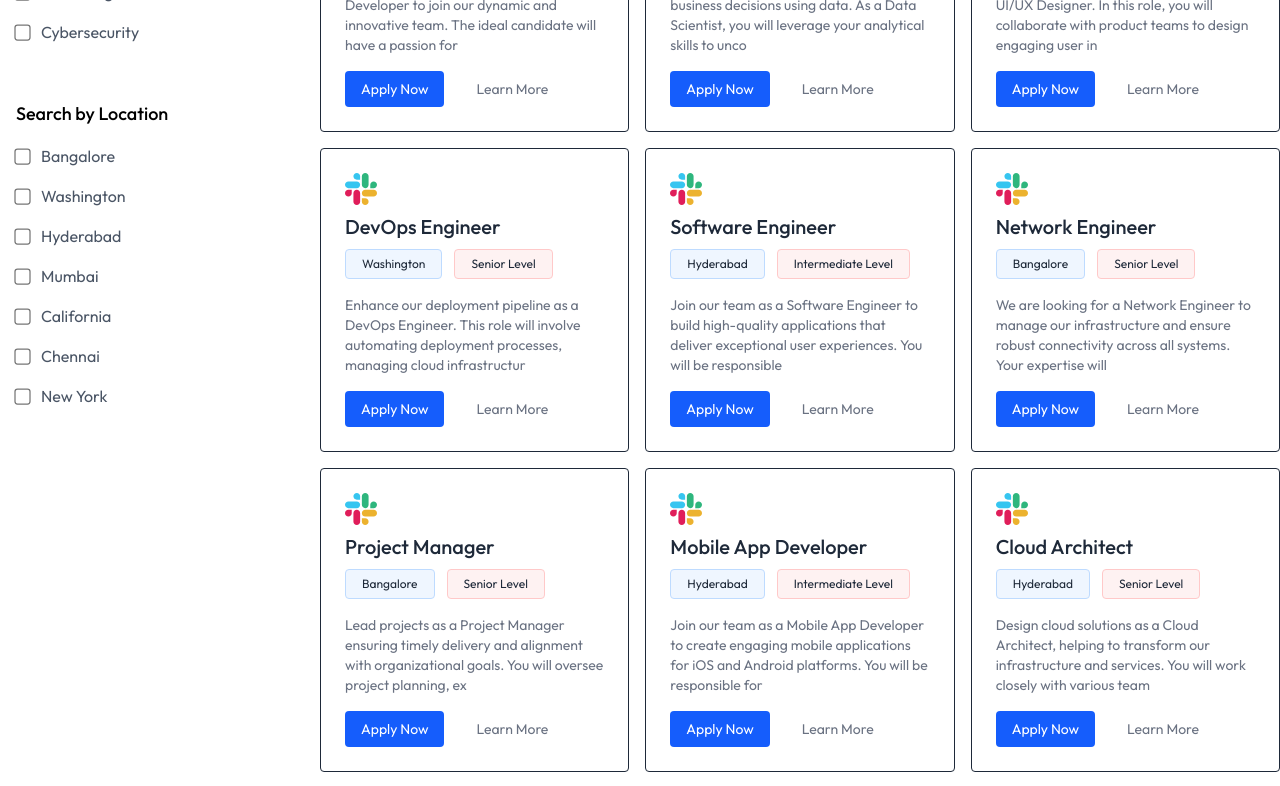
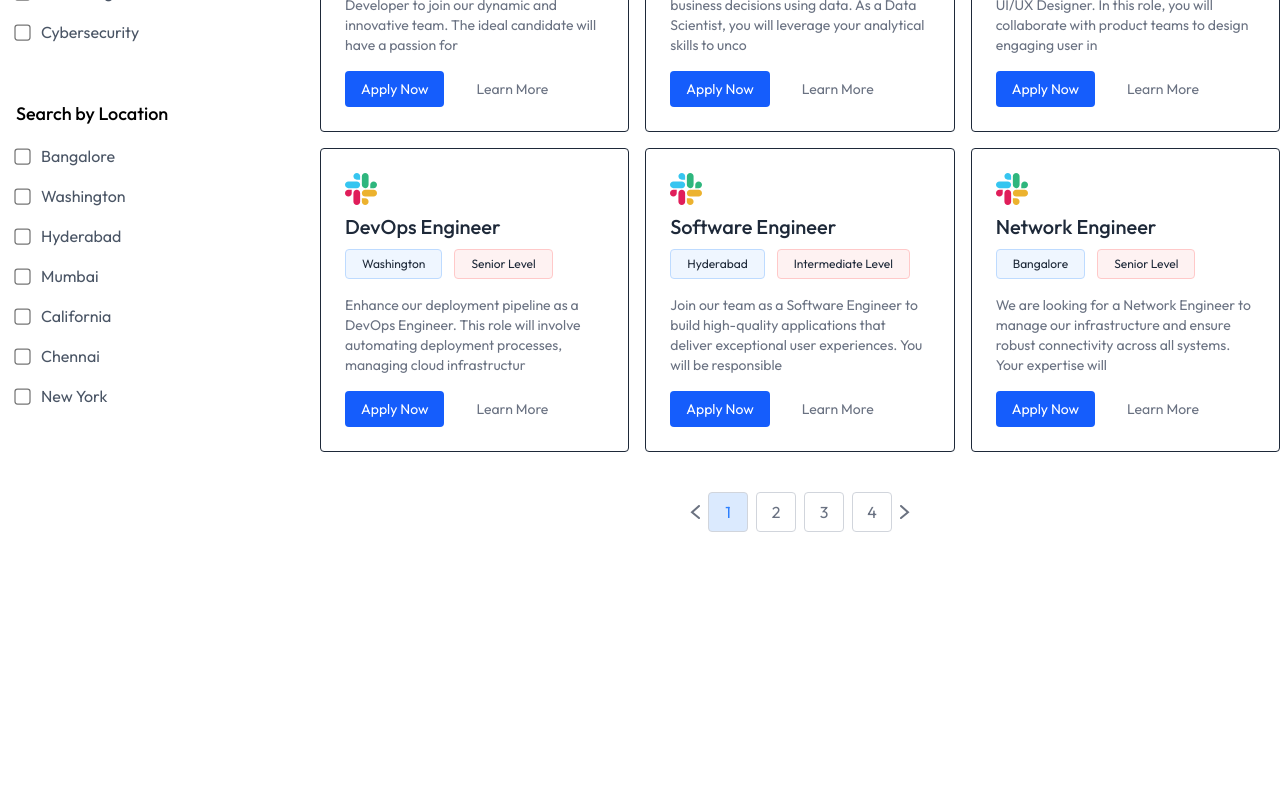
Before and after one commit to RISHABH-PAWAR/job-portal, a React (Vite) app in the folder client/: page / in a window 1280 px wide. Shown: the part 860-1646 px from the top of the page. After the commit the page ends 1424 px from the top, so only its background shows below. Built offline with nearby package versions, Linux system fonts and the light colour scheme; no server answers.

Commit message:
pagination

```diff
--- a/client/src/components/JobListing.jsx
+++ b/client/src/components/JobListing.jsx
@@ -8,6 +8,7 @@
   const{isSearched, searchFilter, setSearchFilter, jobs} = useContext(AppContext)
 
   const[showFilter, setShowFilter] = useState(true);
+  const[currentPage , setCurrentPage] = useState(1);
 
 
 
@@ -87,11 +88,35 @@
           <h3 className='font-medium text-3xl py-2' id="job-list">Latest Jobs</h3>
           <p className='mb-8' >Get your desired job from top companies </p>
           <div className='grid gird-cols-1 sm:grid-col-2 xl:grid-cols-3 gap-4'>
-            {jobs.map((job,index)=>(
+            {jobs.slice((currentPage-1)*6,currentPage*6).map((job,index)=>(
               <JobCard key={index} job={job} />
             ))}
 
           </div>
+
+          {/*Pagination */}
+
+          {jobs.length >0 &&(
+            <div className='flex items-center justify-center space-x-2 mt-10'>
+              <a href='job_list'>
+                <img onClick={()=>setCurrentPage(Math.max(currentPage-1,1))} src={assets.left_arrow_icon}/>
+              </a>
+              {
+                Array.from({length:Math.ceil(jobs.length/6)}).map((_,index)=>(
+                  <a href='#job-list'>
+                    <button onClick={()=> setCurrentPage(index+1)} className={`w-10 h-10 flex items-center justify-center border border-gray-300 rounded
+                    ${currentPage === index+1
+                      ?'bg-blue-100 text-blue-500'
+                      : 'text-gray-500' }
+                    `}>{index + 1}</button>
+                  </a>
+                ))
+              }
+              <a href='job_list'>
+                <img onClick={()=>setCurrentPage(Math.min(currentPage+1,Math.ceil(jobs.length/6)))} src={assets.right_arrow_icon}/>
+              </a>
+            </div>
+          ) }
         </section>
 
     </div>
```
